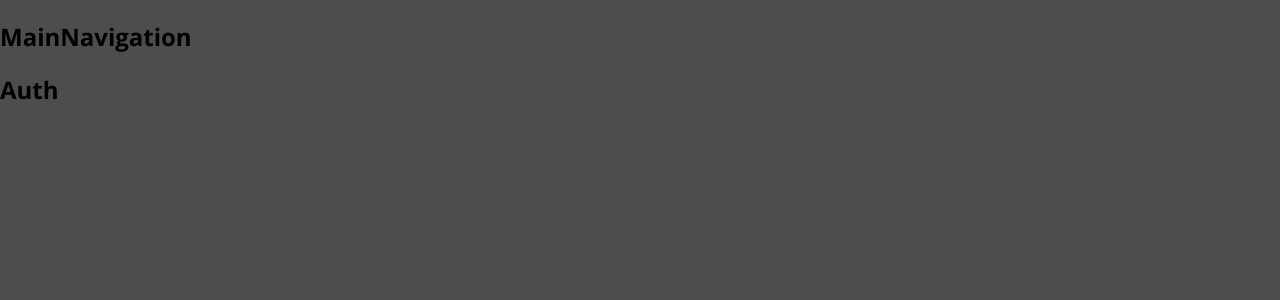
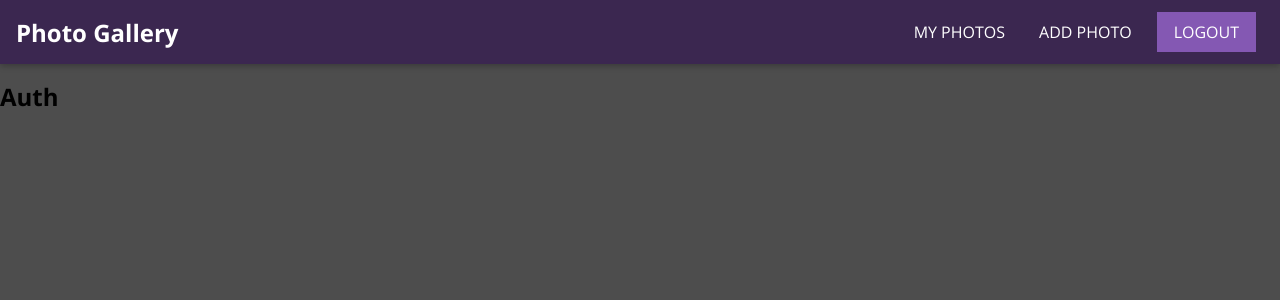
Before and after one commit to Varsha-R/Photo-Galeria, a React (Create React App) app in the folder client/: page /auth in a window 1280 px wide. Shown: the top 300 px of the page. Built offline with nearby package versions, Linux system fonts and the light colour scheme.

Commit message:
Added navigation

```diff
--- /dev/null
+++ b/client/src/components/shared/Navigation/MainHeader.css
@@ -0,0 +1,23 @@
+.main-header {
+  width: 100%;
+  height: 4rem;
+  display: flex;
+  align-items: center;
+  position: fixed;
+  top: 0;
+  left: 0;
+  background: #3b2750;
+  box-shadow: 0 2px 6px rgba(0, 0, 0, 0.26);
+  padding: 0 1rem;
+  z-index: 5;
+}
+
+main {
+  margin-top: 5rem;
+}
+
+@media (min-width: 768px) {
+  .main-header {
+    justify-content: space-between;
+  }
+}
--- /dev/null
+++ b/client/src/components/shared/Navigation/MainHeader.js
@@ -0,0 +1,9 @@
+import React from "react";
+
+import "./MainHeader.css";
+
+const MainHeader = (props) => {
+  return <header className="main-header">{props.children}</header>;
+};
+
+export default MainHeader;
--- /dev/null
+++ b/client/src/components/shared/Navigation/MainNavigation.css
@@ -0,0 +1,45 @@
+.main-navigation__menu-btn {
+  width: 3rem;
+  height: 2.5rem;
+  background: transparent;
+  border: none;
+  display: flex;
+  flex-direction: column;
+  justify-content: space-around;
+  margin-right: 2rem;
+  cursor: pointer;
+}
+
+.main-navigation__menu-btn span {
+  display: block;
+  width: 3rem;
+  height: 2.5px;
+  background: white;
+}
+
+.main-navigation__title {
+  color: white;
+}
+
+.main-navigation__title a {
+  text-decoration: none;
+  color: white;
+}
+
+.main-navigation__header-nav {
+  display: none;
+}
+
+.main-navigation__drawer-nav {
+  height: 100%;
+}
+
+@media (min-width: 768px) {
+  .main-navigation__menu-btn {
+    display: none;
+  }
+
+  .main-navigation__header-nav {
+    display: block;
+  }
+}
--- a/client/src/components/shared/Navigation/MainNavigation.js
+++ b/client/src/components/shared/Navigation/MainNavigation.js
@@ -1,7 +1,50 @@
-import React from "react";
+import React, { useState } from "react";
+import { Link } from "react-router-dom";
+
+import MainHeader from "./MainHeader";
+import NavLinks from "./NavLinks";
+import SideDrawer from "./SideDrawer";
+import BackDrop from "../UIElements/Backdrop";
+
+import "./MainNavigation.css";
 
 const MainNavigation = () => {
-  return <h2>MainNavigation</h2>;
+  const [drawerIsOpen, setDrawerIsOpen] = useState(false);
+
+  const openDrawerHandler = () => {
+    setDrawerIsOpen(true);
+  };
+
+  const closeDrawerHandler = () => {
+    setDrawerIsOpen(false);
+  };
+
+  return (
+    <React.Fragment>
+      {drawerIsOpen && <BackDrop onClick={closeDrawerHandler} />}
+      <SideDrawer show={drawerIsOpen} onClick={closeDrawerHandler}>
+        <nav className="main-navigation__drawer-nav">
+          <NavLinks />
+        </nav>
+      </SideDrawer>
+      <MainHeader>
+        <button
+          className="main-navigation__menu-btn"
+          onClick={openDrawerHandler}
+        >
+          <span />
+          <span />
+          <span />
+        </button>
+        <h2 className="main-navigation__title">
+          <Link to="/">Photo Gallery</Link>
+        </h2>
+        <nav className="main-navigation__header-nav">
+          <NavLinks />
+        </nav>
+      </MainHeader>
+    </React.Fragment>
+  );
 };
 
 export default MainNavigation;
--- /dev/null
+++ b/client/src/components/shared/Navigation/NavLinks.css
@@ -0,0 +1,76 @@
+.nav-links {
+  list-style: none;
+  margin: 0;
+  padding: 0;
+  width: 100%;
+  height: 100%;
+  display: flex;
+  flex-direction: column;
+  justify-content: center;
+  align-items: center;
+}
+
+.nav-links li {
+  margin: 1rem;
+}
+
+.nav-links a {
+  border: 1px solid transparent;
+  color: #292929;
+  text-decoration: none;
+  padding: 0.5rem;
+}
+
+.nav-links a:hover,
+.nav-links a:active,
+.nav-links a.active {
+  background: #8458b3;
+  /* border-color: #292929; */
+  color: white;
+}
+
+.nav-links button {
+  cursor: pointer;
+  /* border: 1px solid #292929; */
+  /* color: #292929; */
+  background: transparent;
+  padding: 0.5rem;
+  font: inherit;
+}
+
+.nav-links button:focus {
+  outline: none;
+}
+
+.nav-links button:hover,
+.nav-links button:active {
+  background: 8458b3;
+  color: white;
+}
+
+@media (min-width: 768px) {
+  .nav-links {
+    flex-direction: row;
+  }
+
+  .nav-links li {
+    margin: 0 0.5rem;
+  }
+
+  .nav-links a {
+    color: white;
+    text-decoration: none;
+  }
+
+  .nav-links button {
+    border: 1px solid white;
+    color: white;
+    background: transparent;
+  }
+
+  .nav-links button:hover,
+  .nav-links button:active {
+    background: #8458b3;
+    color: white;
+  }
+}
--- /dev/null
+++ b/client/src/components/shared/Navigation/NavLinks.js
@@ -0,0 +1,39 @@
+import React, { useContext, useState } from "react";
+import { NavLink } from "react-router-dom";
+
+import "./NavLinks.css";
+
+const NavLinks = (props) => {
+  const auth = { isLoggedIn: true, userId: "234323" };
+
+  return (
+    <ul className="nav-links">
+      {auth.isLoggedIn && (
+        <li>
+          <NavLink to={`/${auth.userId}/photos`}>MY PHOTOS</NavLink>
+        </li>
+      )}
+      {auth.isLoggedIn && (
+        <li>
+          <NavLink to="/photos/new">ADD PHOTO</NavLink>
+        </li>
+      )}
+      {!auth.isLoggedIn && (
+        <li>
+          <NavLink to="/auth">Login/ Signup</NavLink>
+        </li>
+      )}
+      {auth.isLoggedIn && (
+        <li>
+          <NavLink to="/auth">
+            <button onClick={auth.logout} style={{ border: "none" }}>
+              LOGOUT
+            </button>
+          </NavLink>
+        </li>
+      )}
+    </ul>
+  );
+};
+
+export default NavLinks;
--- /dev/null
+++ b/client/src/components/shared/Navigation/SideDrawer.css
@@ -0,0 +1,10 @@
+.side-drawer {
+  position: fixed;
+  left: 0;
+  top: 0;
+  z-index: 100;
+  height: 70%;
+  width: 70%;
+  background: white;
+  box-shadow: 0 2px 8px rgba(0, 0, 0, 0.26);
+}
--- /dev/null
+++ b/client/src/components/shared/Navigation/SideDrawer.js
@@ -0,0 +1,24 @@
+import React from "react";
+import ReactDOM from "react-dom";
+import { CSSTransition } from "react-transition-group";
+
+import "./SideDrawer.css";
+
+const SideDrawer = (props) => {
+  const content = (
+    <CSSTransition
+      in={props.show}
+      timeout={200}
+      classNames="slide-in-left"
+      mountOnEnter
+      unmountOnExit
+    >
+      <aside className="side-drawer" onClick={props.onClick}>
+        {props.children}
+      </aside>
+    </CSSTransition>
+  );
+  return ReactDOM.createPortal(content, document.getElementById("drawer-hook"));
+};
+
+export default SideDrawer;
--- /dev/null
+++ b/client/src/components/shared/UIElements/BackDrop.js
@@ -0,0 +1,13 @@
+import React from "react";
+import ReactDOM from "react-dom";
+
+import "./Backdrop.css";
+
+const Backdrop = (props) => {
+  return ReactDOM.createPortal(
+    <div className="backdrop" onClick={props.onClick}></div>,
+    document.getElementById("backdrop-hook")
+  );
+};
+
+export default Backdrop;
--- /dev/null
+++ b/client/src/components/shared/UIElements/Backdrop.css
@@ -0,0 +1,9 @@
+.backdrop {
+  position: fixed;
+  top: 0;
+  left: 0;
+  width: 100%;
+  height: 100vh;
+  background: rgba(0, 0, 0, 0.75);
+  z-index: 10;
+}
```
